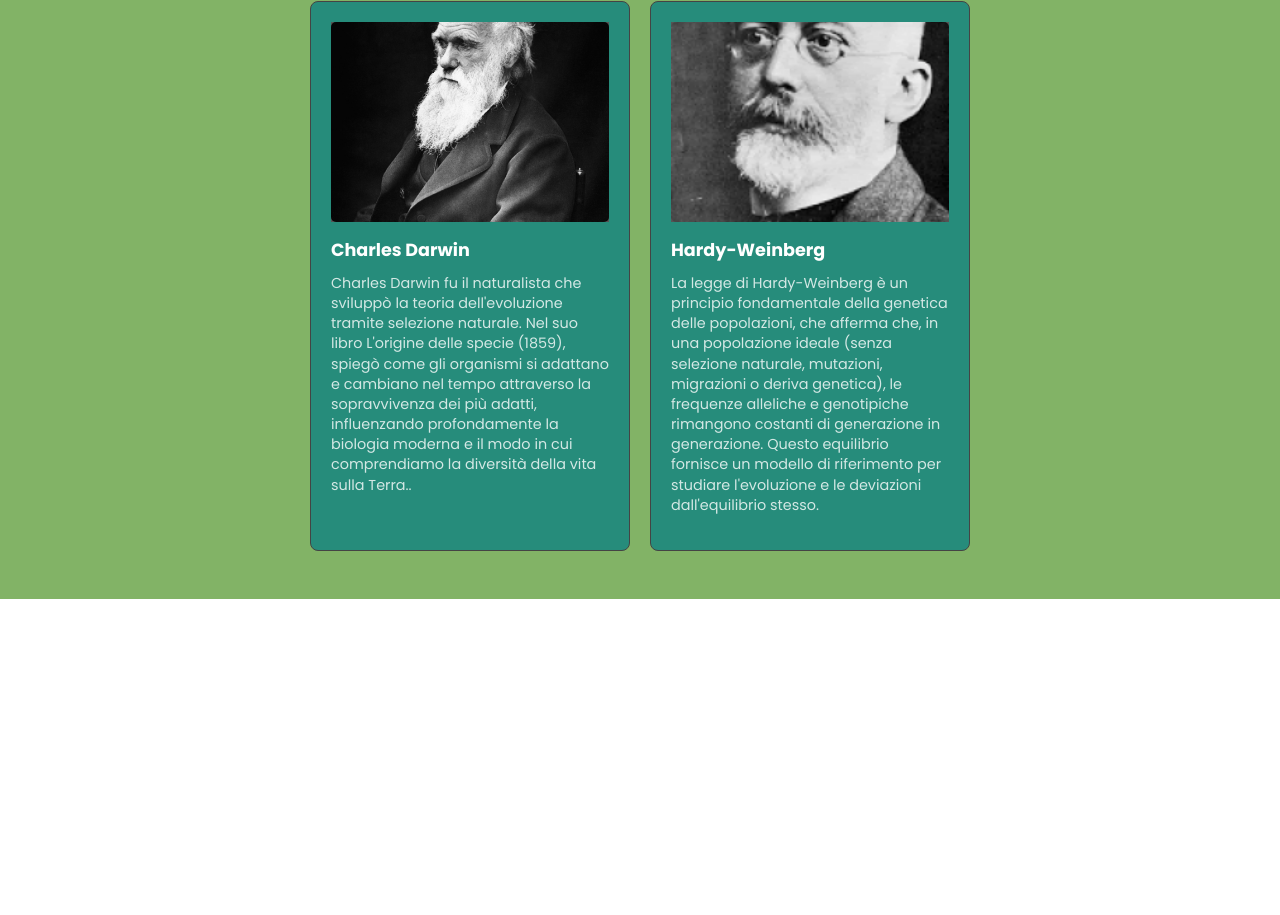
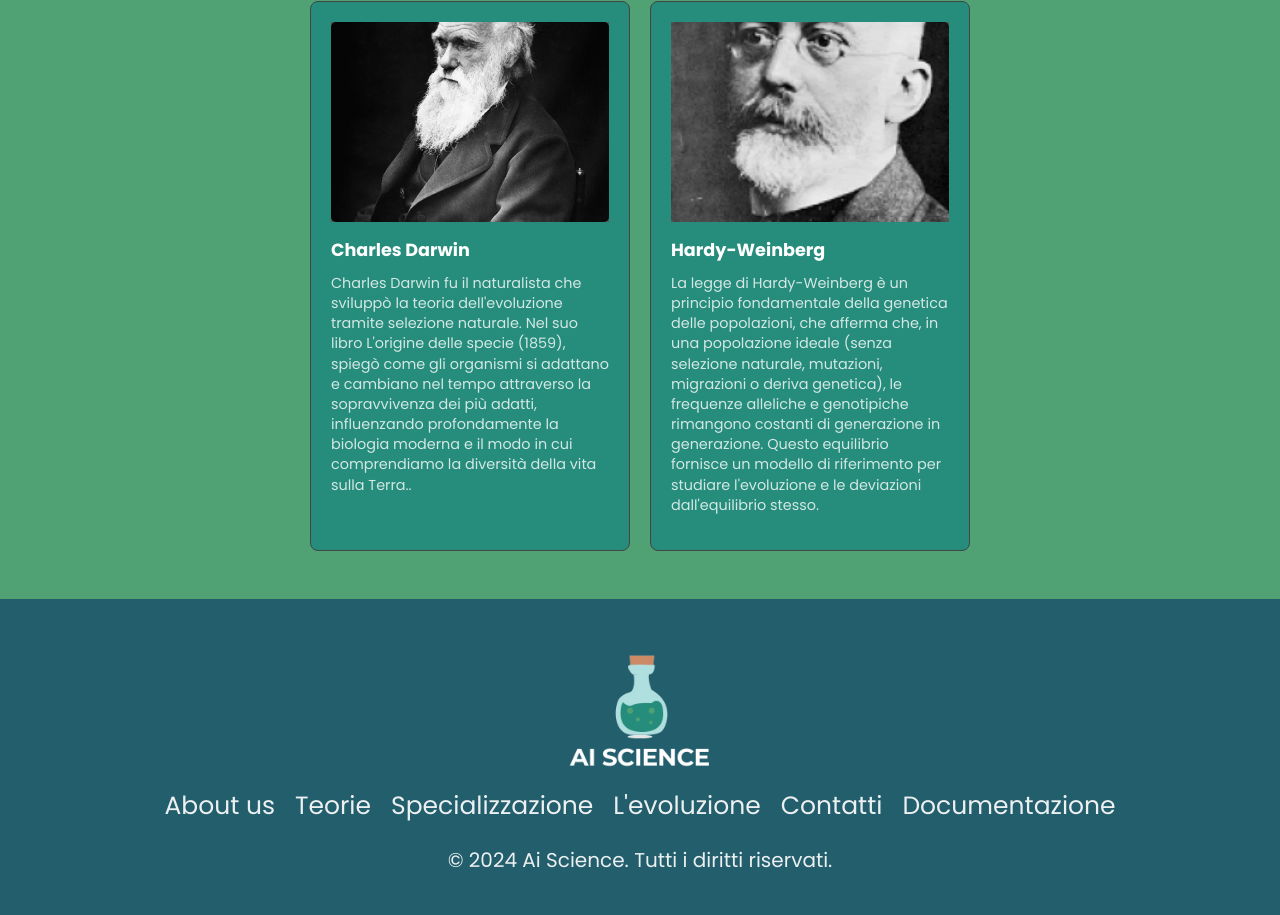
Before and after one commit to aiscience07/sito-web, a website: page src/pages/teorie.html in a window 1280 px wide. Shown: the part 819-1734 px from the top of the page. Before the commit the page ends 1418 px from the top, so only its background shows below. Drawn offline with Linux system fonts and the light colour scheme; a web font is replaced by a local one.

Commit message:
indipendent woman

```diff
--- a/src/pages/teorie.html
+++ b/src/pages/teorie.html
@@ -14,7 +14,7 @@
 
     <header class="header" id="header">
         <nav class="navbar section-content">
-            <a href="./index.html" class="nav-logo">
+            <a href="../../index.html" class="nav-logo">
                 <img src="../logo/logo.png" alt="logo" class="logo-img">
             </a>
             <ul class="nav-menu">
@@ -70,6 +70,26 @@
 
     </main>
 
+    <footer class="foot">
+        <div class="div_foot">
+          <div style="flex: 0 0 auto">
+            <img class="img_foot" src="/src/logo/logo.png">
+          </div>
+          <div class="div_foot2">
+            <a href="/src/pages/aboutus.html" class="link_foot">About us</a>
+            <a href="/src/pages/teorie.html" class="link_foot">Teorie</a>
+            <a href="/src/pages/specializzazione.html" class="link_foot">Specializzazione</a>
+            <a href="#" class="link_foot">L'evoluzione</a>
+            <a href="#" class="link_foot">Contatti</a>
+            <a href="https://docs.google.com/document/d/1EN3SQuuYUaimPi0lMYYnEhwee9Y2lncWw9fESGaKSg0/edit?usp=sharing"
+            class="link_foot">Documentazione</a>
+          </div>
+
+            <p class="p_foot">&copy; 2024 Ai Science. Tutti i diritti riservati.</p>
+          </div>
+        </div>
+    </footer>
+
 
 
     <script type="module" src="../script/script.js"></script>
--- a/src/style/style.css
+++ b/src/style/style.css
@@ -90,7 +90,6 @@ img{
 }
 
 .card {
-    background-color: #268c7b;
     border: 1px solid #444;
     border-radius: 8px;
     width: 320px;
@@ -107,7 +106,11 @@ img{
 }
 
 .seconda-sezione .card-container{
-    background: var(--light-green);
+    background: var(--primary-color);
+}
+
+.card{
+    background: var(--secondary-color)
 }
 
 
@@ -652,3 +655,8 @@ header .navbar{
         font-size: var(--font-size-l);
     }
 }
+
+.teorie-image{
+    width: 550px;
+    height: 300px;
+}
```
Also changed, not shown: index.html (+2 -3 lines).
